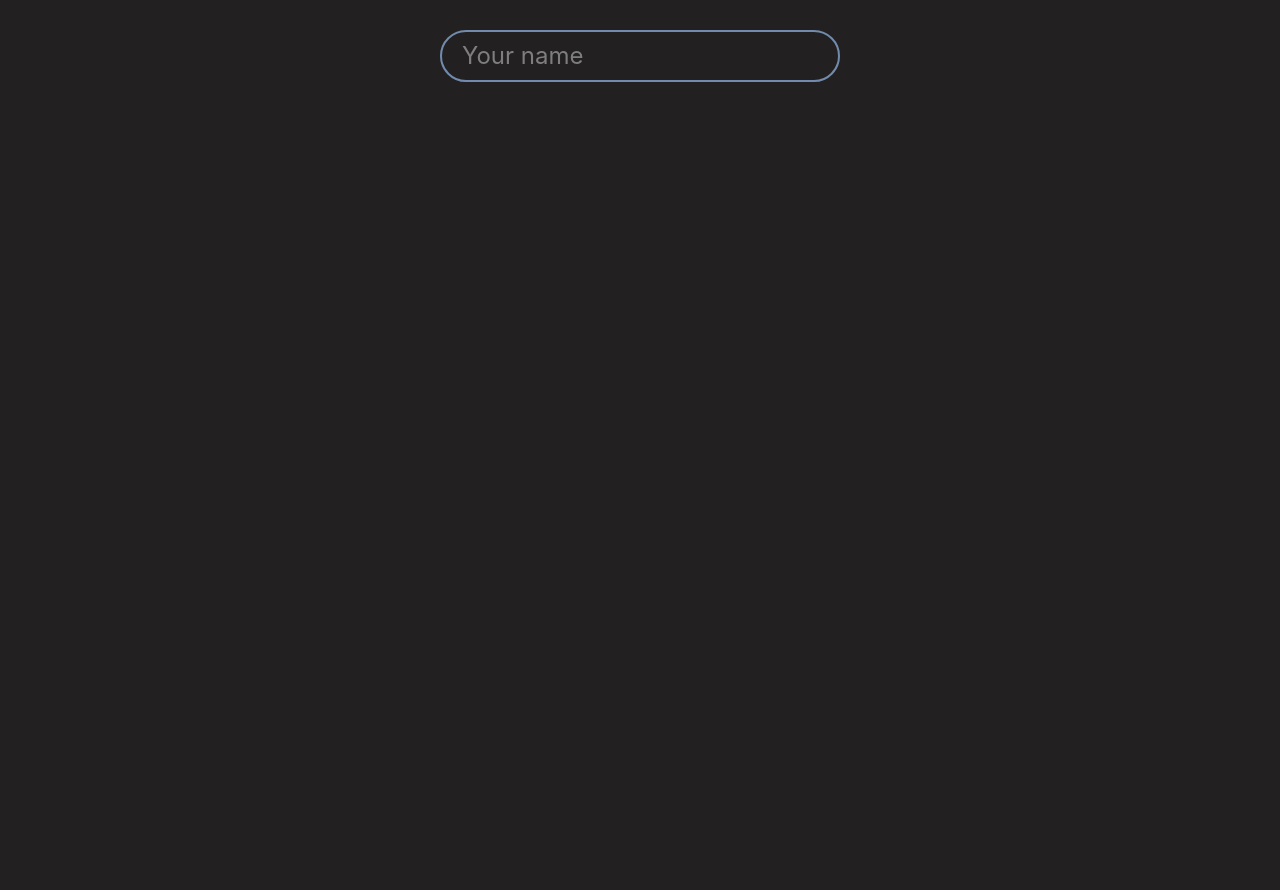
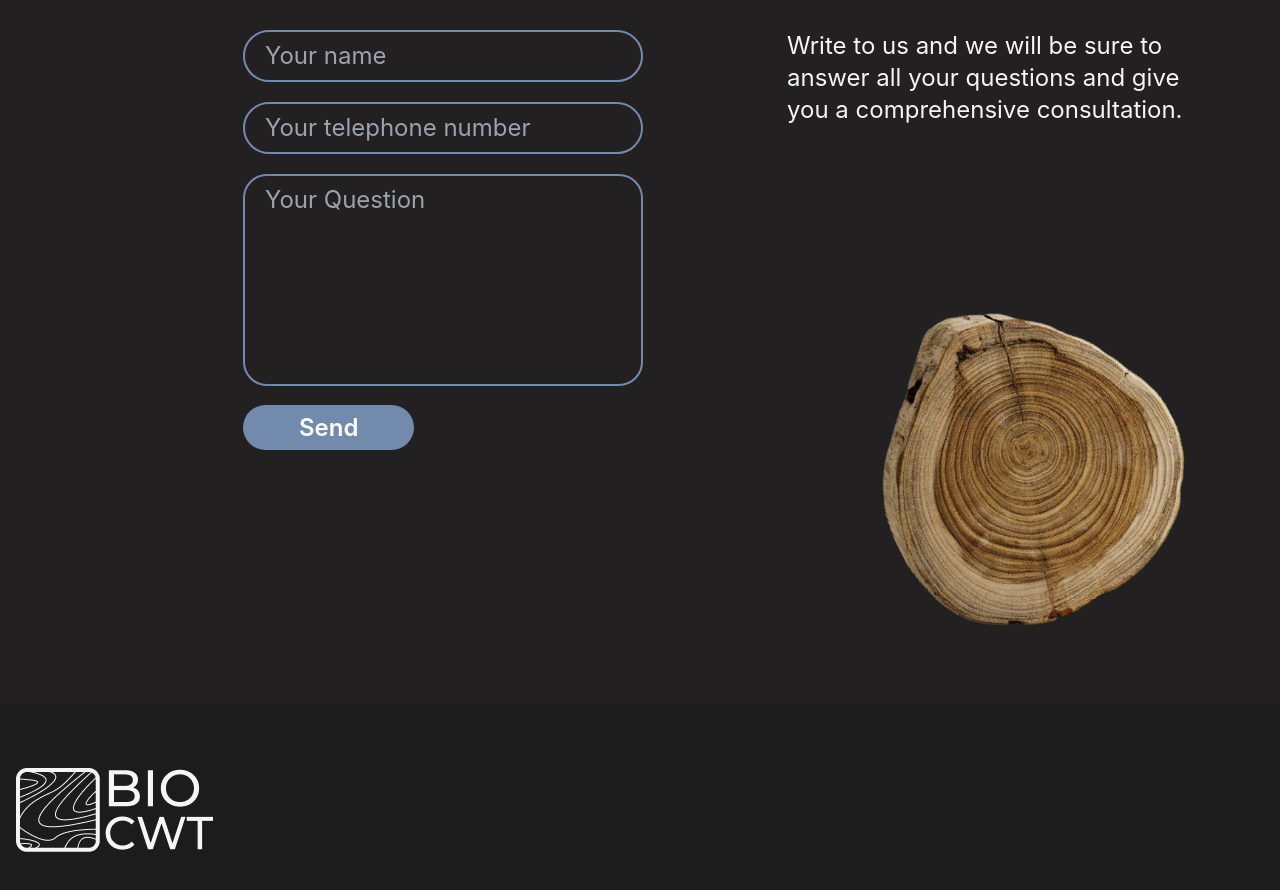
Before and after one commit to arTurrrg/wood-products, a React (Vite) app: page / in a window 1280 px wide. Shown: the part 4509-5399 px from the top of the page. Before the commit the page ends 4631 px from the top, so only its background shows below. Built offline with nearby package versions, Linux system fonts and the light colour scheme.

Commit message:
working on footer

```diff
--- a/src/pages/Home/Home.tsx
+++ b/src/pages/Home/Home.tsx
@@ -4,6 +4,7 @@ import HomeGallery from '@/shared/components/HomeGallery/HomeGallery';
 import HomeAdvantagesWorkingWithUs from './HomeAdvantagesWorkingWithUs/HomeAdvantagesWorkingWithUs';
 import HomeAbout from '@/shared/components/HomeAbout/HomeAbout';
 import HomeContact from '@/shared/components/HomeContact/HomeContact';
+import Footer from '@/shared/components/Footer/footer';
 
 export default function Home() {
   return (
@@ -18,6 +19,7 @@ export default function Home() {
       <HomeAdvantagesWorkingWithUs />
       <HomeAbout />
       <HomeContact />
+      <Footer />
     </div>
   );
 }
--- /dev/null
+++ b/src/shared/components/Footer/Footer.tsx
@@ -0,0 +1,11 @@
+import Logo from '@/assets/images/logo.png';
+
+export default function Footer() {
+  return (
+    <div className="bg-[#1d1c1c] relative">
+      <div className="container flex justify-between items-center my-16">
+        <img src={Logo} alt="" />
+      </div>
+    </div>
+  );
+}
--- a/src/shared/components/HomeContact/HomeContact.tsx
+++ b/src/shared/components/HomeContact/HomeContact.tsx
@@ -1,15 +1,43 @@
+import ButtonLink from '../ButtonLink';
+import Wood from '@/assets/images/wood.png';
+
 export default function HomeContact() {
   return (
-    <div className="pt-20 flex-1">
-      <p className="text-neutral-100 flex justify-end pr-28 text-7xl font-[KyivTypeSans]">
+    <div className="container pt-20">
+      <p className="text-neutral-100 text-7xl font-[KyivTypeSans] flex justify-end">
         ANY QUESTIONS?
       </p>
-      <div className="mx-auto w-full max-w-[400px] my-10">
-        <form className="flex flex-col border-2 border-[#728BAD] text-[#d9d9d982] text-2xl rounded-full px-5 py-2">
-          <div className="">
-            <label>Your name</label>
+      <div className="flex justify-end space-x-36">
+        <div>
+          <div className="mx-auto max-w-[400px] mt-10 space-y-5">
+            <input
+              type="text"
+              placeholder="Your name"
+              className="border-2 border-[#728BAD] text-[#d9d9d982] text-2xl bg-transparent outline-none w-full rounded-full px-5 py-2"
+            />
+            <input
+              type="tel"
+              placeholder="Your telephone number"
+              className="border-2 border-[#728BAD] text-[#d9d9d982] text-2xl bg-transparent outline-none w-full rounded-full px-5 py-2"
+            />
+            <textarea
+              rows={6}
+              placeholder="Your Question"
+              className="border-2 border-[#728BAD] text-[#d9d9d982] text-2xl bg-transparent outline-none w-full rounded-3xl px-5 py-2  resize-none"
+            ></textarea>
+            <div>
+              <ButtonLink message={'Send'} url={'/'} />
+            </div>
           </div>
-        </form>
+        </div>
+        <div className="mt-10 text-neutral-100 text-2xl">
+          <p>Write to us and we will be sure to</p>
+          <p>answer all your questions and give</p>
+          <p>you a comprehensive consultation.</p>
+          <div className="flex justify-end pt-24">
+            <img src={Wood} alt="" className="w-[477px] h-[482px]" />
+          </div>
+        </div>
       </div>
     </div>
   );
```
Also changed, not shown: src/assets/images/wood.png (added).
